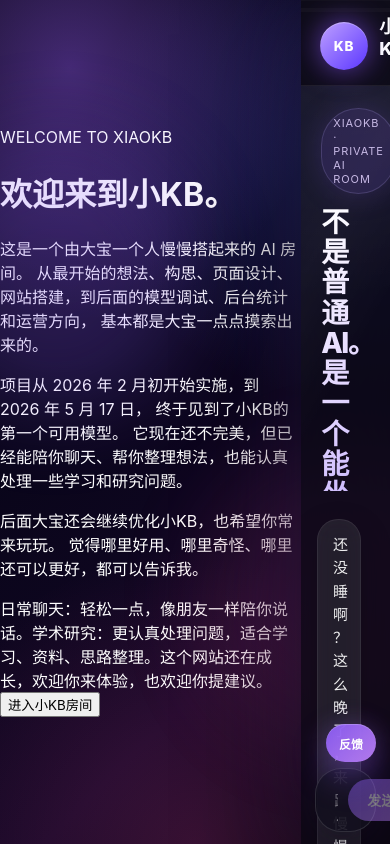
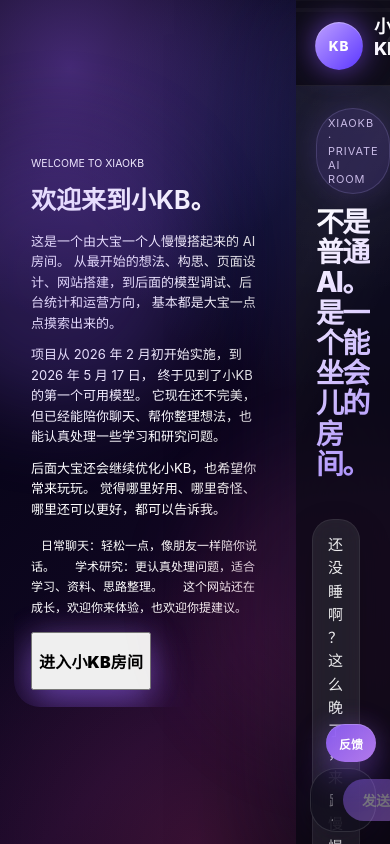
Before and after one commit to dengkaibao0526-design/ai-room, a Next.js app: page / in a window 390 px wide. Built offline with nearby package versions, Linux system fonts and the light colour scheme; no server answers.

Commit message:
Update globals.css

```diff
--- a/app/globals.css
+++ b/app/globals.css
@@ -1149,3 +1149,93 @@ textarea {
     width: 100%;
   }
 }
+/* 手机优先优化：首次简介弹窗 */
+.introOverlay {
+  padding: 16px;
+  align-items: center;
+}
+
+.introCard {
+  width: min(420px, 100%);
+  max-height: min(82vh, 680px);
+  overflow-y: auto;
+  padding: 22px 20px 20px;
+  border-radius: 28px;
+}
+
+.introCard::-webkit-scrollbar {
+  width: 0;
+}
+
+.introBadge {
+  margin-bottom: 12px;
+  font-size: 10.5px;
+}
+
+.introCard h1 {
+  font-size: 28px;
+  line-height: 1.08;
+}
+
+.introCard p {
+  margin: 11px 0 0;
+  font-size: 13.5px;
+  line-height: 1.62;
+}
+
+.introList {
+  margin-top: 15px;
+  gap: 8px;
+}
+
+.introList span {
+  padding: 10px 11px;
+  border-radius: 15px;
+  font-size: 12.5px;
+  line-height: 1.45;
+}
+
+.introButton {
+  height: 56px;
+  margin-top: 18px;
+  font-size: 16px;
+  font-weight: 900;
+  letter-spacing: 0.2px;
+  box-shadow:
+    0 16px 38px rgba(139, 92, 246, 0.48),
+    0 0 30px rgba(192, 132, 252, 0.22),
+    inset 0 1px 0 rgba(255, 255, 255, 0.2);
+}
+
+@media (max-width: 520px) {
+  .introOverlay {
+    padding: 14px;
+  }
+
+  .introCard {
+    width: 100%;
+    max-height: 84vh;
+    padding: 20px 17px 17px;
+    border-radius: 26px;
+  }
+
+  .introCard h1 {
+    font-size: 25px;
+  }
+
+  .introCard p {
+    font-size: 13px;
+    line-height: 1.58;
+  }
+
+  .introList span {
+    font-size: 12px;
+    padding: 9px 10px;
+  }
+
+  .introButton {
+    height: 58px;
+    font-size: 16px;
+    margin-top: 16px;
+  }
+}
```
